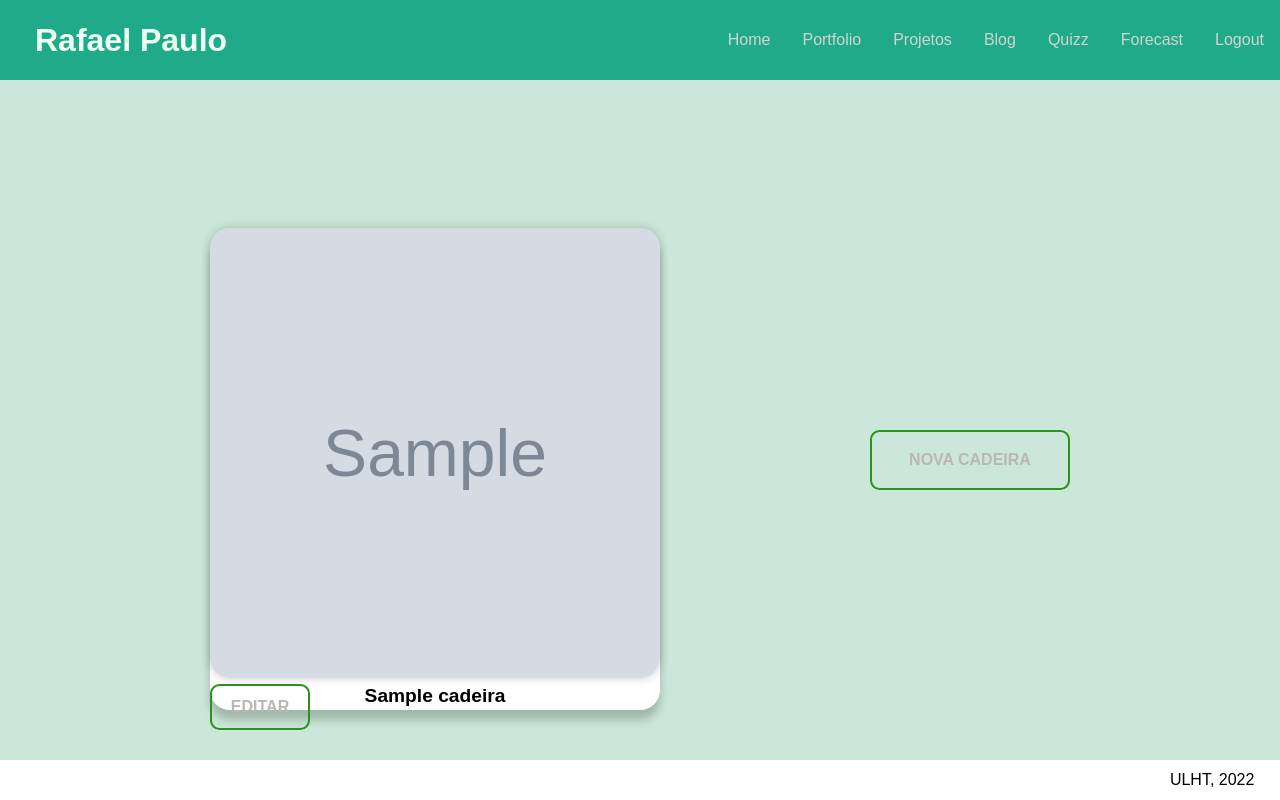
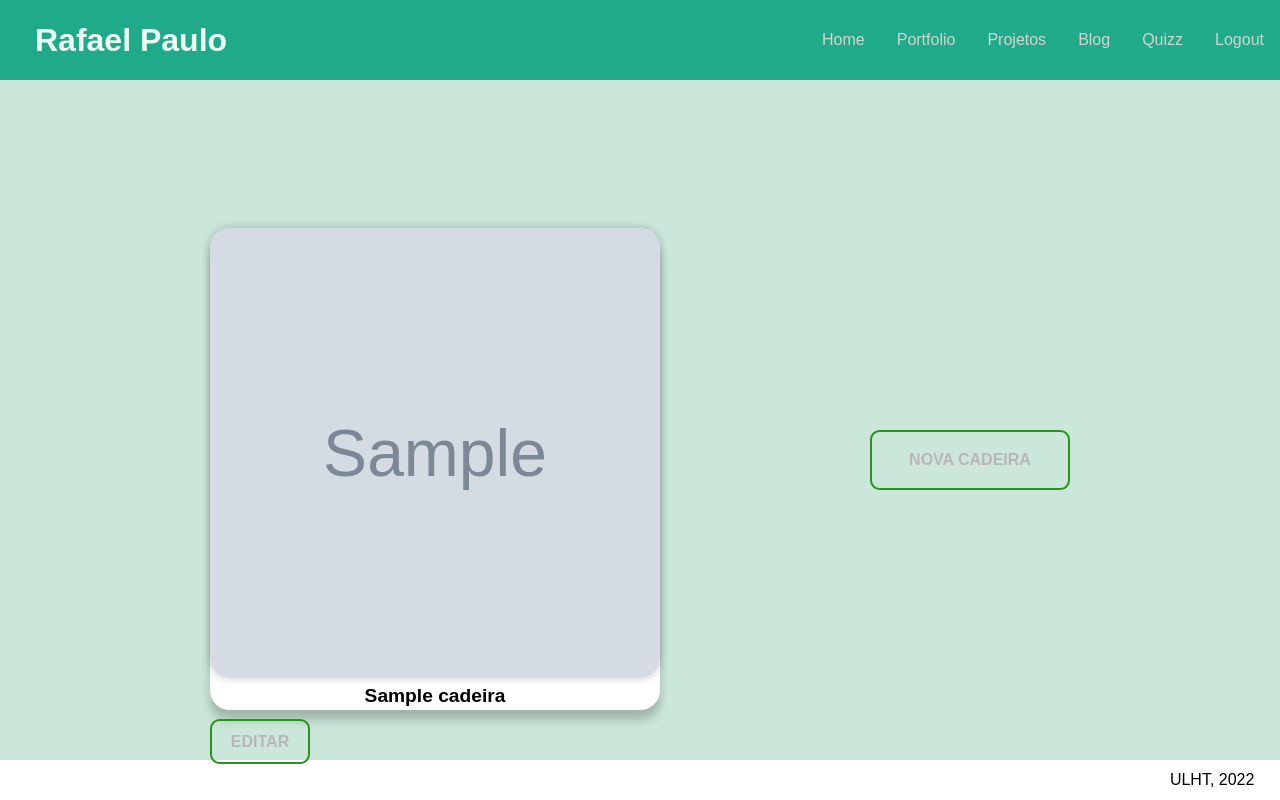
Before and after one commit to rafaelpaulo22001810/portfolio, a Django app: page /licenciatura in a window 1280 px wide. Run offline with Django 4.2, Linux system fonts and the light colour scheme; a user stored in the database is signed in; tables that the repository leaves empty hold one stand-in row (values such as "Sample post"); grey boxes marked "Sample" are stand-in pictures; parts of the project's set-up code (start-up, migrations or seed data) failed here and were passed over.

Commit message:
porfolio

```diff
--- a/portfolio/static/portfolio/css/blog.css
+++ b/portfolio/static/portfolio/css/blog.css
@@ -95,7 +95,25 @@
     display: block;
     font-size: 1rem;
     line-height: 0.2;
-    top: 90%;
+    top: 80%;
+    left: 93%;
+    width: 100px;
+    text-decoration: none;
+    text-align: center;
+    text-transform: uppercase;
+    font-family: 'Montserrat', sans-serif;
+    font-weight: 700;
+}
+.edit_btn2{
+    box-sizing: border-box;
+    appearance: none;
+    background-color: transparent;
+    border-radius: 0.6em;
+    cursor: pointer;
+    display: block;
+    font-size: 1rem;
+    line-height: 0.2;
+    top: 97.25%;
     width: 100px;
     text-decoration: none;
     text-align: center;
--- a/portfolio/static/portfolio/css/layout.css
+++ b/portfolio/static/portfolio/css/layout.css
@@ -109,7 +109,7 @@ footer {
     font-size: 0.6em;
     font-family: 'Font Awesome 5 Free';
     font-weight: 700;
-    top: 330px;
+    top: 285px;
 }
 
 .center{
@@ -125,7 +125,7 @@ footer {
 }
 @keyframes moveUp {
     to{
-        top: 280px;
+        top: 253px;
     }
 }
 .section{
--- a/portfolio/templates/portfolio/blog.html
+++ b/portfolio/templates/portfolio/blog.html
@@ -6,9 +6,6 @@
     <div class="parallax_blog">
         <div class="h2_blog">Blog</div>
         <br>
-
-        <a href="{% url 'portfolio:newpost' %}" class="btn btn">Novo Post</a>
-
         {% for post in posts %}
             <div class="postBox">
                 <h3>{{ post.titulo }}</h3>
@@ -21,6 +18,7 @@
             <br><br>
         {% endfor %}
 
+        <a href="{% url 'portfolio:newpost' %}" class="btn btn">Novo Post</a>
 
     </div>
 {% endblock main %}
--- a/portfolio/templates/portfolio/layout.html
+++ b/portfolio/templates/portfolio/layout.html
@@ -9,13 +9,20 @@
 <body>
     <header>
         <h1>Rafael Paulo</h1>
+
+        <section class="weatherMain">
+            <div class="weatherDisplay">
+                <p class="temperaturaMax"></p>
+                <p class="temperaturaMin"></p>
+                <p class="dataTemp"></p>
+            </div>
+        </section>
         <nav>
             <a href="{% url 'portfolio:home' %}">Home</a>
             <a href="{% url 'portfolio:licenciatura' %}">Portfolio</a>
             <a href="{% url 'portfolio:projetos' %}">Projetos</a>
             <a href="{% url 'portfolio:blog' %}">Blog</a>
             <a href="{% url 'portfolio:quizz' %}">Quizz</a>
-            <a href="{% url 'portfolio:forecast' %}">Forecast</a>
             {% if request.user.is_authenticated %}
                 <a href="{% url 'portfolio:logout' %}">Logout</a>
             {% else %}
@@ -23,6 +30,25 @@
             {% endif %}
         </nav>
     </header>
+
+    <script>
+        var weatherSubmit = document.querySelector('.weatherSubmitCity')
+        var inputValue = document.querySelector('.weatherCity')
+
+        var temperaturaMax = document.querySelector('.temperaturaMax')
+        var temperaturaMin = document.querySelector('.temperaturaMin')
+        var dataTemp = document.querySelector('.dataTemp')
+
+
+        fetch('http://api.ipma.pt/open-data/forecast/meteorology/cities/daily/1110600.json')
+            .then(response => response.json())
+            .then(data => {
+                temperaturaMax.innerHTML = data['data'][0]['tMax'];
+                temperaturaMin.innerHTML = data['data'][0]['tMin'];
+                dataTemp.innerHTML = data['data'][0]['forecastDate'];
+            })
+    </script>
+
 	<main>
         {% block main %}
 	    {% endblock main %}
--- a/portfolio/templates/portfolio/licenciatura.html
+++ b/portfolio/templates/portfolio/licenciatura.html
@@ -28,9 +28,9 @@
                         <p>✨✨✨✨✨</p>
                     {% endif %}
                 </div>
-            {% if request.user.is_authenticated %}
-                <a href="{% url 'portfolio:editcadeira' cadeira.id %} " class="btn edit_btn">Editar</a>
-            {% endif %}
+                {% if request.user.is_authenticated %}
+                    <a href="{% url 'portfolio:editcadeira' cadeira.id %} " class="btn edit_btn2">Editar</a>
+                {% endif %}
             </div>
         {% endfor %}
         {% if request.user.is_authenticated %}
--- a/portfolio/templates/portfolio/projetos.html
+++ b/portfolio/templates/portfolio/projetos.html
@@ -5,7 +5,7 @@
         {% for projeto in projetos %}
             <div class="box">
                 <img src={{ projeto.imagem.url }}  >
-                <p class="center">{{ projeto.nome }}</p>
+                <h3 class="center">{{ projeto.nome }}</h3>
                 <div>
                     <p>{{ projeto.descricao }}</p>
                 </div>
```
Also changed, not shown: portfolio/templates/portfolio/forecast.html (deleted, +0 -29 lines), portfolio/static/portfolio/images/graf.png, 1 other file.
